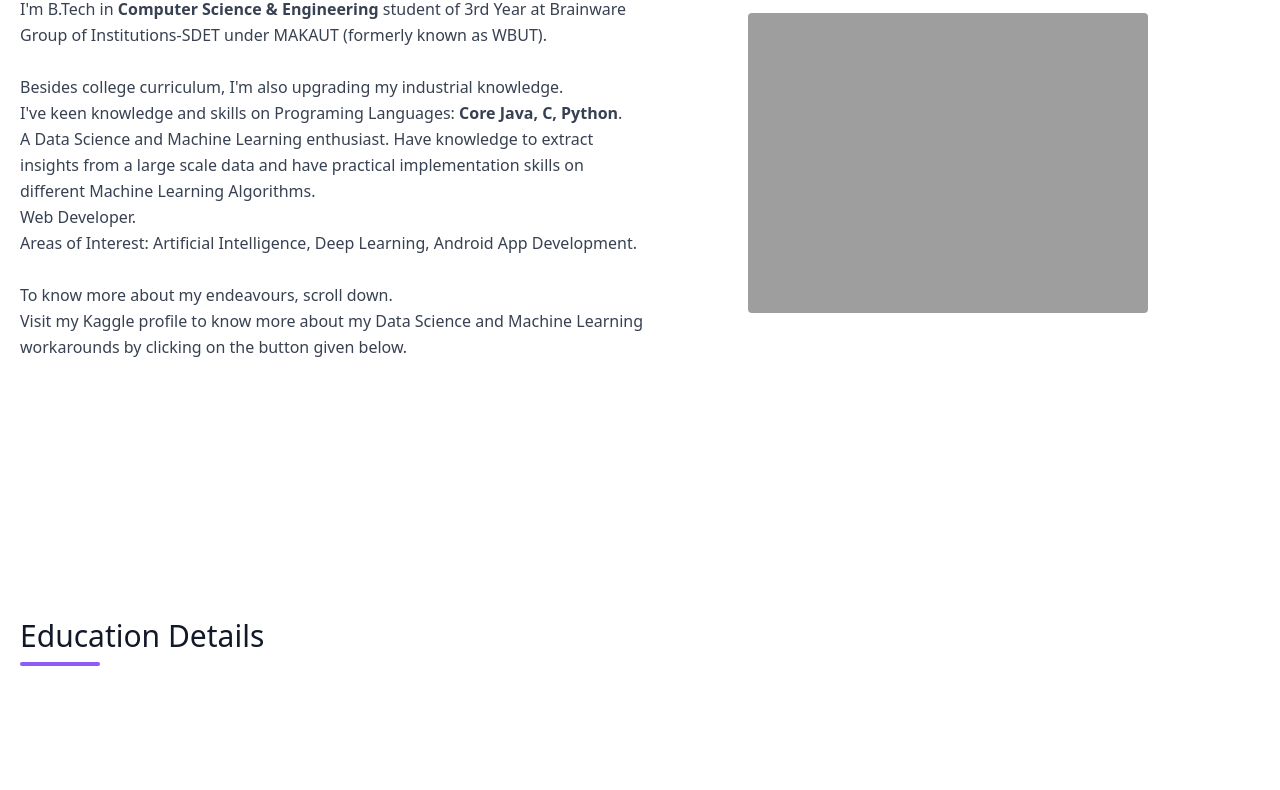
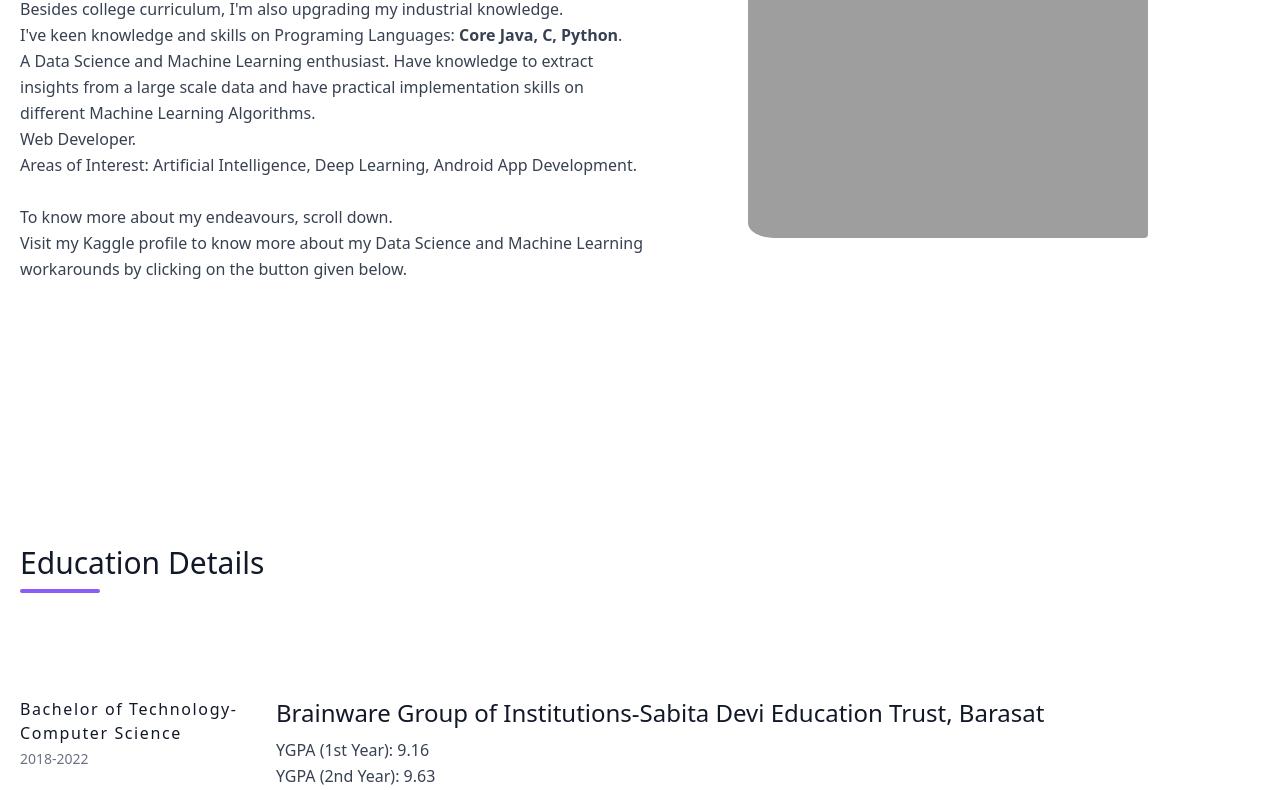
Before and after one commit to hrupam/portfolio, a plain HTML site: page index.html in a window 1280 px wide. Shown: the part 422-1212 px from the top of the page. Drawn offline with nearby package versions, Linux system fonts and the light colour scheme; the site is published under a folder, as on GitHub Pages, so addresses that start at the root find nothing.

Commit message:
fixed css load issue

```diff
--- a/index.html
+++ b/index.html
@@ -18,7 +18,7 @@
     <!-- Font Awesome Kit -->
     <script src="https://kit.fontawesome.com/22b08852d3.js" crossorigin="anonymous"></script>
 
-    <link rel="stylesheet" href="/css/extra_style.css">
+    <link rel="stylesheet" href="css/extra_style.css">
 </head>
 
 <body>
```
